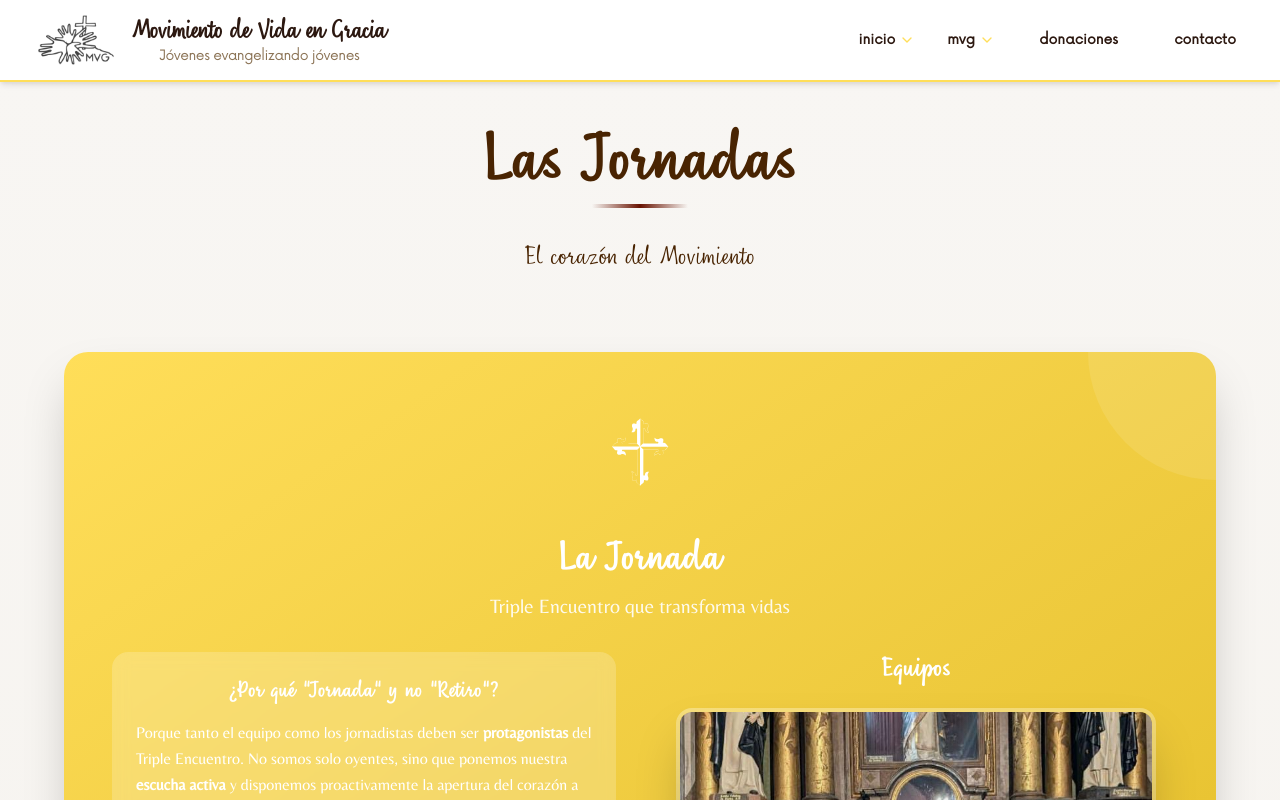
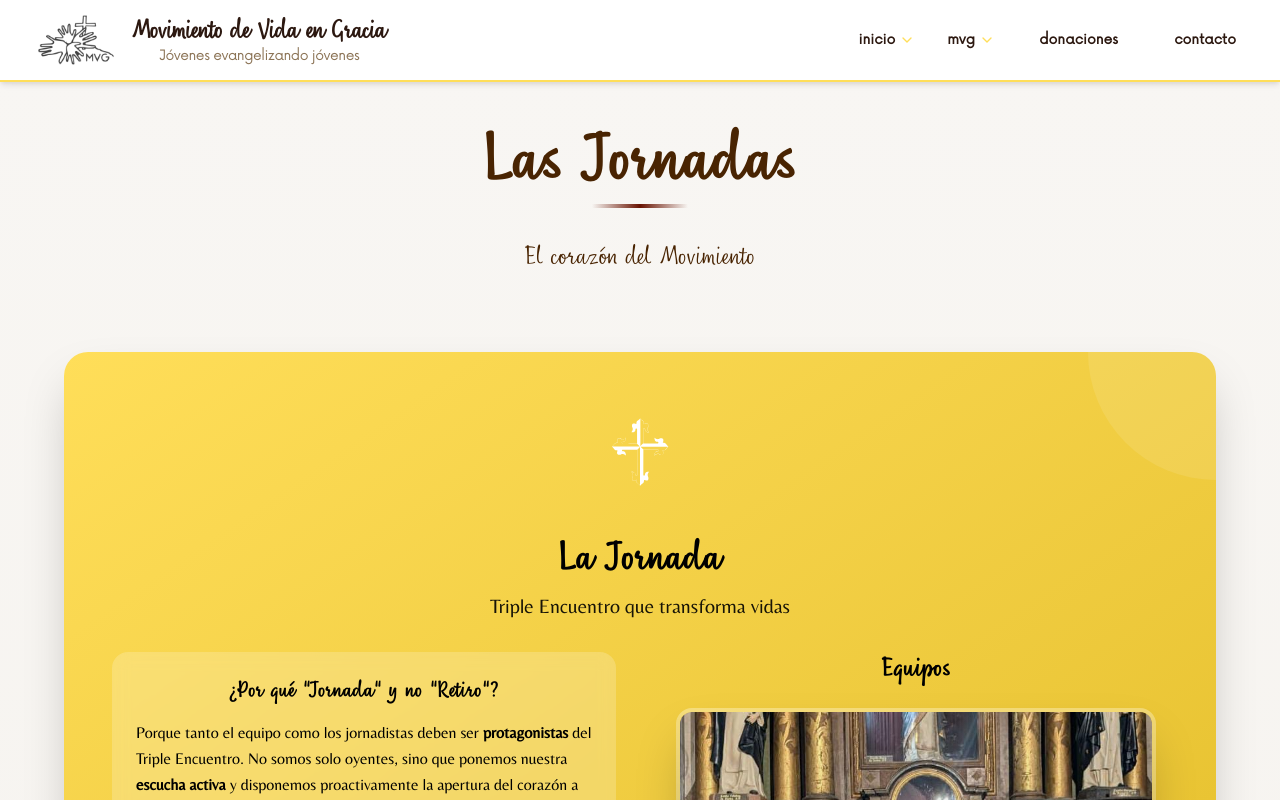
Before and after one commit to LucasWaisten/mvg, a Next.js app: page /retiros in a window 1280 px wide. Shown: the top 800 px of the page. Built offline with nearby package versions, Linux system fonts and the light colour scheme; some icons are missing.

Commit message:
change text color

```diff
--- a/src/app/retiros/page.tsx
+++ b/src/app/retiros/page.tsx
@@ -43,7 +43,7 @@ export default function Page() {
 
                         {/* Card dorada principal - Jornada destacada */}
                         <div className="mb-20">
-                            <div className="bg-gradient-to-br from-[#ffde59] to-[#e3bd25] rounded-3xl shadow-2xl p-12 text-white relative overflow-hidden">
+                            <div className="bg-gradient-to-br from-[#ffde59] to-[#e3bd25] rounded-3xl shadow-2xl p-12 text-black relative overflow-hidden">
                                 {/* Efectos decorativos de fondo */}
                                 <div className="absolute top-0 right-0 w-64 h-64 bg-white/10 rounded-full -translate-y-32 translate-x-32"></div>
                                 <div className="absolute bottom-0 left-0 w-48 h-48 bg-white/10 rounded-full translate-y-24 -translate-x-24"></div>
```
